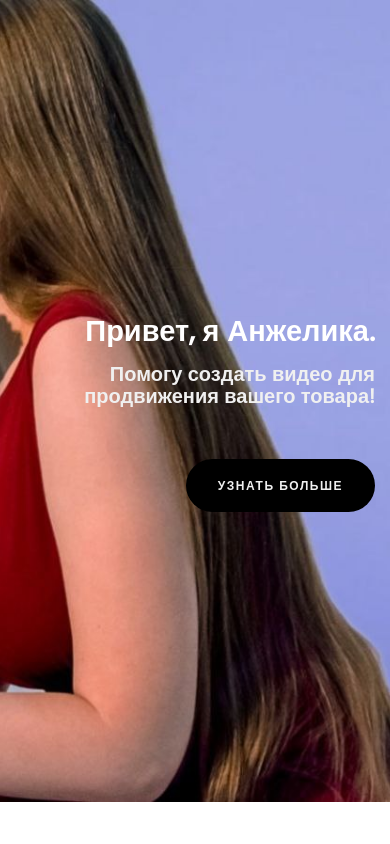
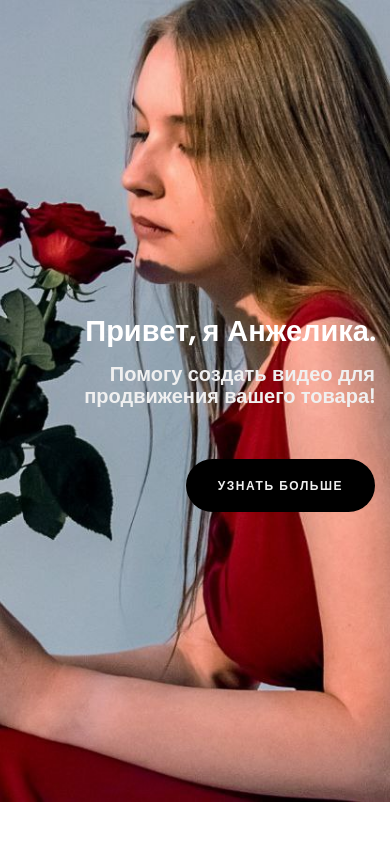
Before and after one commit to AngelikaFimchenko/Portfolio, a plain HTML site: page index.html in a window 390 px wide. Shown: the top 844 px of the page. Drawn offline with Linux system fonts and the light colour scheme.

Commit message:
tooplate-style.css

```diff
--- a/css/tooplate-style.css
+++ b/css/tooplate-style.css
@@ -245,7 +245,11 @@ a:hover, a:active, a:focus {
   position: relative;
   text-align: right;
 }
-
+@media (max-width: 767px) {
+  #home {
+    background: url('../images/hom6e-bg.jpg') 50% 0 repeat-y fixed;
+  }
+}
 
 
 /*---------------------------------------
```
